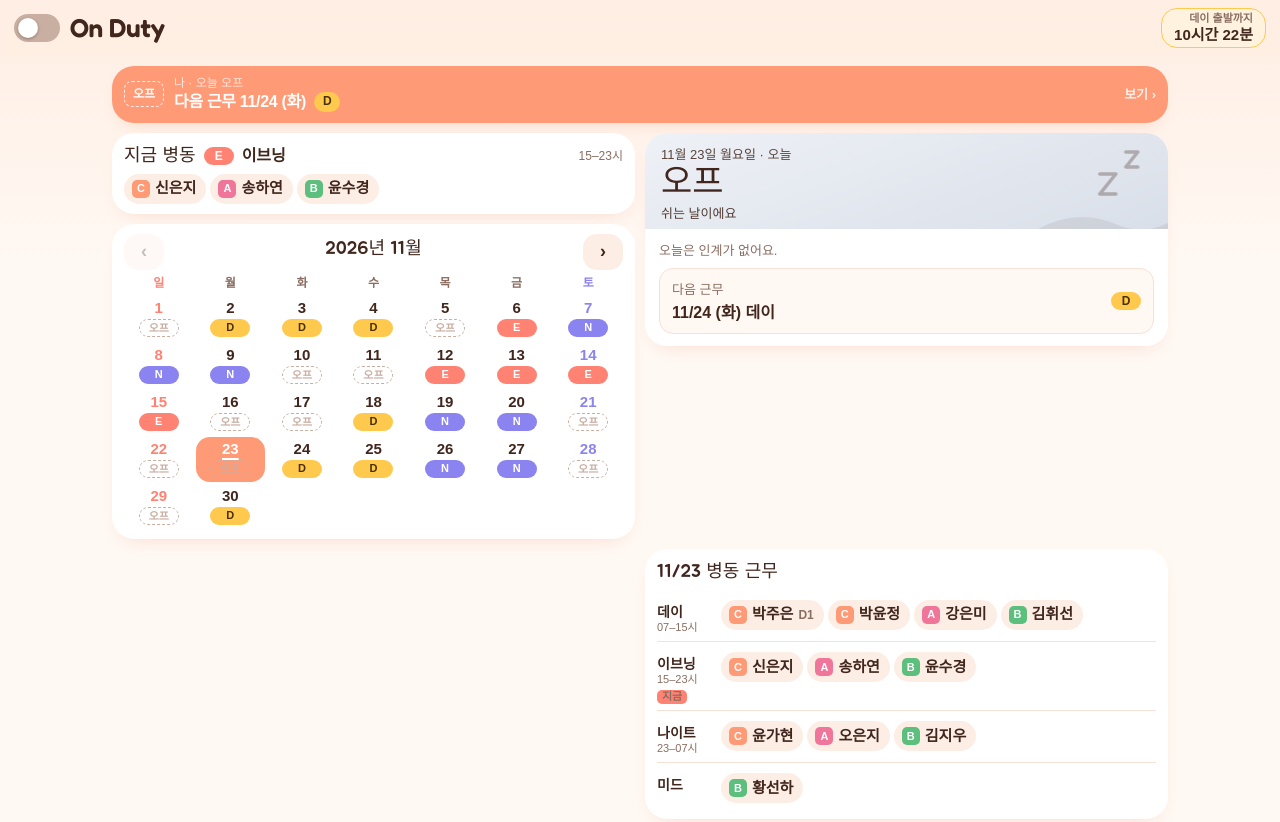
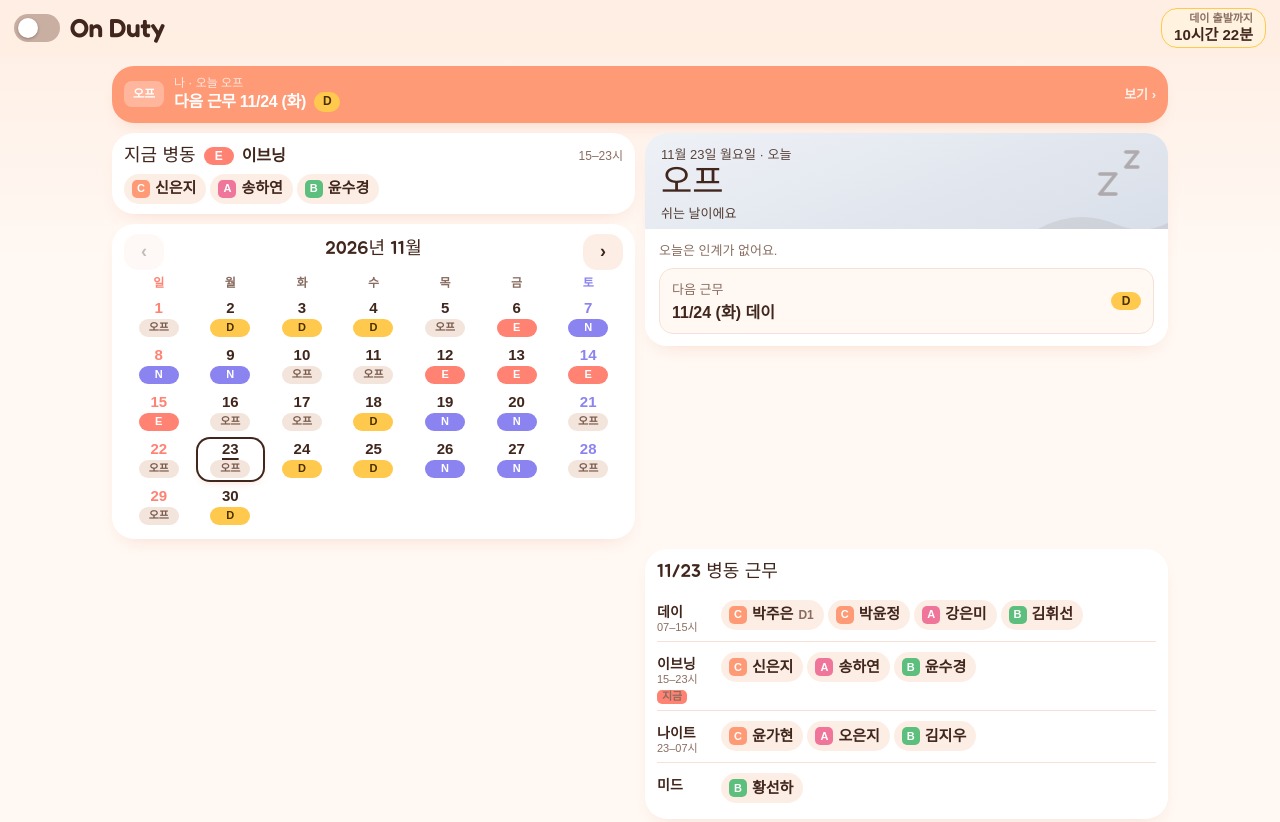
Before and after one commit to honghongonon/onyu-handover-board, a plain HTML site: page index.html in a window 1280 px wide. Shown: the top 822 px of the page. Drawn offline with Linux system fonts and the light colour scheme; a web font is replaced by a local one.

Commit message:
달력 가독성과 반응 개선
- 오프·원티드 배지를 채운 색으로 바꿔 살구 배경에서도 잘 보이게
- 선택한 날짜는 칸을 칠하지 않고 진한 테두리로 표시해 E 배지와 구분
- 날짜를 누를 때 깜빡이던 전환 애니메이션 제거

Co-Authored-By: Claude Opus 5.5 <noreply@anthropic.com>
Claude-Session: https://claude.ai/code/session_0175ye5ejDfW7fWCqHvSLACW

```diff
--- a/index.html
+++ b/index.html
@@ -142,10 +142,16 @@ body{background:linear-gradient(var(--top),var(--bg) 260px) no-repeat,var(--bg)}
 .pill{border-radius:999px}
 .k-D{color:#4a3000}
 .day{border-radius:14px}
-.day[aria-pressed=true]{background:var(--acc);color:#fff}
+.day[aria-pressed=true]{background:var(--surf);color:var(--ink);box-shadow:inset 0 0 0 2px var(--ink),0 4px 10px -5px var(--sh)}
+.day[aria-pressed=true] .n{font-weight:800}
+.day,.sky{transition:none}
+.day:active{transform:none;background:var(--card)}
+.fade{animation:none}
+.k-OFF{background:#f3e5dc;color:#7a5a4d;border:0}
+.k-WOFF{background:#fde2ea;color:#c2456b;border:0}
 .mbtn{border:0;background:var(--card);border-radius:14px}
 .mebar{background:var(--acc);color:#fff;border-radius:22px;box-shadow:0 8px 18px -10px var(--sh)}
-.mebar>.k-OFF,.mebar>.k-WOFF{color:#fff;border-color:rgba(255,255,255,.85)}
+.mebar>.k-OFF,.mebar>.k-WOFF{background:rgba(255,255,255,.28);color:#fff;border:0}
 .cdown{border-radius:16px}
 .tab{border:0;border-radius:999px}
 .tab[aria-pressed=true]{background:var(--acc);color:#fff}
```
